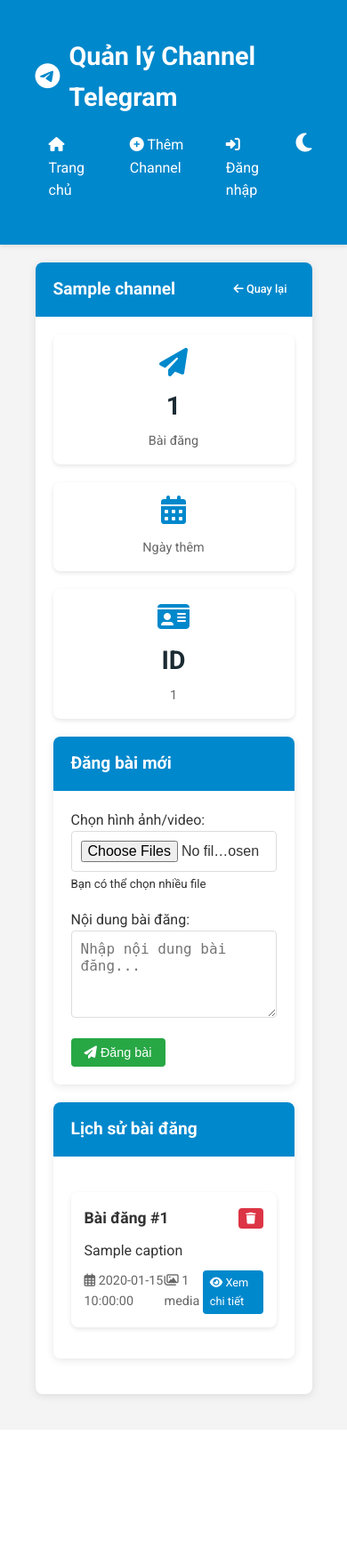
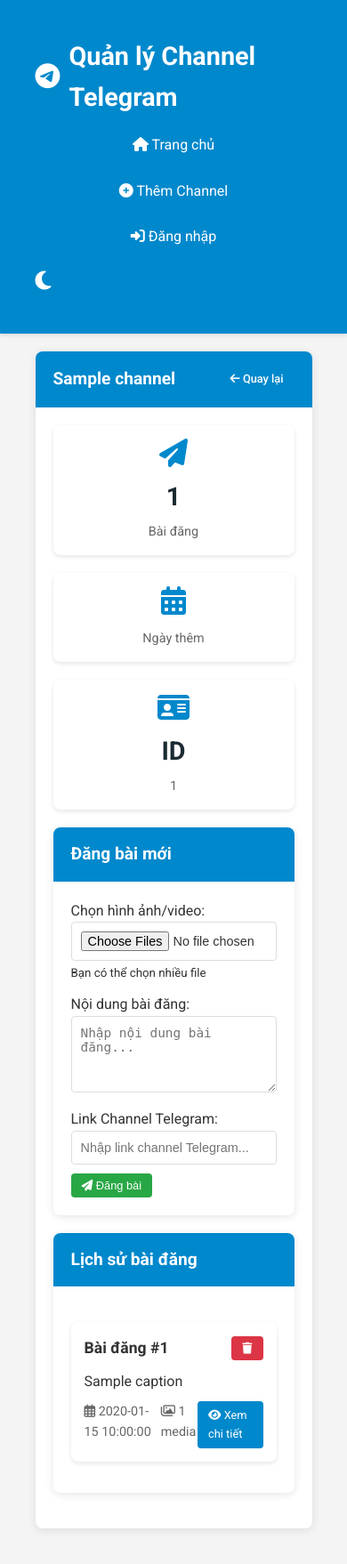
Before and after one commit to shinsad0907/affiliate_telegram, a Flask app: template templates/channel_detail.html in a window 390 px wide. Shown: the whole page at 89% size. Before the commit the page ends 1576 px from the top, so only its background shows below. Run offline with Flask 3, Linux system fonts and the light colour scheme; the template is opened without the code that fills it: most values are stand-ins (such as "Sample title", 1, 10 or a date in 2020); parts of the project's set-up code (start-up, migrations or seed data) failed here and were passed over; some libraries are stand-ins or nearby versions.

Commit message:
Add files via upload

```diff
--- a/app.py
+++ b/app.py
@@ -4,7 +4,9 @@ import requests
 import os
 import json
 from datetime import datetime
-
+from src_python.get_data import GET_DATA
+from src_python.update_link import UPDATE_DATA
+from src_python.shorturl import SHORTEN
 app = Flask(__name__)
 app.secret_key = 'supersecretkey'
 
@@ -71,10 +73,16 @@ def login_required(f):
         return f(*args, **kwargs)
     return decorated_function
 
+def get_data_link():
+    return GET_DATA().get_data_link()
+def shorten_link(link):
+    return SHORTEN().bylink(link)
+
 @app.route('/')
 def index():
     channels = load_channels()
     return render_template('index.html', channels=channels)
+
 
 @app.route('/login', methods=['POST'])
 def login():
@@ -149,6 +157,7 @@ def post_detail(channel_id, post_id):
 @app.route('/upload/<channel_id>', methods=['POST'])
 @login_required
 def upload(channel_id):
+
     channel = find_channel(channel_id)
     if not channel:
         flash('Không tìm thấy channel!', 'danger')
@@ -156,6 +165,10 @@ def upload(channel_id):
 
     media_files = request.files.getlist('media')
     caption = request.form.get('caption', '')
+    data_link = request.form.get('telegram_link', '')
+    shorten_linked = shorten_link(data_link)
+    link = UPDATE_DATA().update_link(shorten_linked)
+
     if not media_files or media_files[0].filename == '':
         flash('Vui lòng chọn file!', 'warning')
         return redirect(url_for('channel_detail', channel_id=channel_id))
@@ -176,7 +189,8 @@ def upload(channel_id):
 
     # Thêm caption vào media đầu tiên
     if caption and media_group:
-        media_group[0]['caption'] = caption
+        media_group[0]['caption'] = f'{caption}\n\nhttps://affiliate-telegram.vercel.app/{link}'
+
 
     # Gửi media group lên Telegram
     response = requests.post(
@@ -188,6 +202,7 @@ def upload(channel_id):
     if response.status_code == 200:
         add_post_to_channel(channel_id, media_file_info, caption)
         flash('Đã đăng bài thành công!', 'success')
+
     else:
         flash(f'Lỗi khi gửi tới Telegram: {response.text}', 'danger')
 
@@ -215,7 +230,19 @@ def delete_post(channel_id, post_id):
             flash('Đã xóa bài đăng thành công!', 'success')
             break
     return redirect(url_for('channel_detail', channel_id=channel_id))
+# ...existing code...
 
+@app.route('/<id>')
+def data_link(id):
+    data = get_data_link()
+    link_data = next((item for item in data if item['id'] == id), None)
+    if link_data:
+        return render_template('link.html', link_data=link_data)
+    else:
+        flash('Không tìm thấy link!', 'danger')
+        return redirect(url_for('index'))
+
+# ...existing code...
 if __name__ == '__main__':
     # Tạo file channels.json nếu chưa tồn tại
     if not os.path.exists(CHANNELS_FILE):
--- a/requirements.txt
+++ b/requirements.txt
@@ -1,2 +1,3 @@
+supabase == 2.10.0
 Flask==3.0.3
-requests==2.32.3
+requests == 2.32.3
--- a/templates/base.html
+++ b/templates/base.html
@@ -375,11 +375,35 @@
 
             .navbar-links {
                 margin-top: 10px;
+                width: 100%;
+                display: flex;
+                flex-direction: column;
             }
 
             .navbar-links a {
                 margin-left: 0;
-                margin-right: 10px;
+                margin-right: 0;
+                margin-bottom: 10px;
+                width: 100%;
+                text-align: center;
+            }
+
+            .modal-content {
+                width: 90%;
+                margin: 20% auto;
+            }
+
+            .form-group {
+                margin-bottom: 10px;
+            }
+
+            .form-control {
+                font-size: 0.9rem;
+            }
+
+            .btn {
+                font-size: 0.8rem;
+                padding: 6px 12px;
             }
         }
 
--- a/templates/channel_detail.html
+++ b/templates/channel_detail.html
@@ -35,7 +35,7 @@
                     <h2>Đăng bài mới</h2>
                 </div>
                 <div class="card-body">
-                    <form action="{{ url_for('upload', channel_id=channel.id) }}" method="post" enctype="multipart/form-data">
+                    <form action="{{ url_for('upload', channel_id=channel.id) }}" method="post" enctype="multipart/form-data" id="uploadForm">
                         <div class="form-group">
                             <label for="media">Chọn hình ảnh/video:</label>
                             <input type="file" class="form-control" id="media" name="media" multiple required>
@@ -44,6 +44,10 @@
                         <div class="form-group">
                             <label for="caption">Nội dung bài đăng:</label>
                             <textarea class="form-control" id="caption" name="caption" rows="4" placeholder="Nhập nội dung bài đăng..."></textarea>
+                        </div>
+                        <div class="form-group">
+                            <label for="telegram_link">Link Channel Telegram:</label>
+                            <input type="url" class="form-control" id="telegram_link" name="telegram_link" placeholder="Nhập link channel Telegram...">
                         </div>
                         <button type="submit" class="btn btn-success">
                             <i class="fas fa-paper-plane"></i> Đăng bài
@@ -90,4 +94,49 @@
         </div>
     </div>
 
+    <!-- Spinner Modal -->
+    <div class="modal fade" id="spinnerModal" tabindex="-1" aria-labelledby="spinnerModalLabel" aria-hidden="true">
+        <div class="modal-dialog modal-dialog-centered">
+            <div class="modal-content">
+                <div class="modal-body text-center">
+                    <div class="spinner-border text-primary" role="status">
+                        <span class="sr-only">Loading...</span>
+                    </div>
+                    <p>Đang đăng bài, vui lòng chờ...</p>
+                </div>
+            </div>
+        </div>
+    </div>
+
+    <!-- Bootstrap JS and dependencies -->
+    <script src="https://code.jquery.com/jquery-3.5.1.min.js"></script>
+    <script src="https://cdn.jsdelivr.net/npm/@popperjs/core@2.5.4/dist/umd/popper.min.js"></script>
+    <script src="https://stackpath.bootstrapcdn.com/bootstrap/4.5.2/js/bootstrap.min.js"></script>
+    <script>
+        $(document).ready(function() {
+            $('#uploadForm').on('submit', function(event) {
+                event.preventDefault();
+                $('#spinnerModal').modal('show');
+                var form = $(this);
+                var formData = new FormData(this);
+                $.ajax({
+                    type: form.attr('method'),
+                    url: form.attr('action'),
+                    data: formData,
+                    processData: false,
+                    contentType: false,
+                    success: function(response) {
+                        $('#spinnerModal').modal('hide');
+                        // Handle success response
+                        window.location.reload();
+                    },
+                    error: function(response) {
+                        $('#spinnerModal').modal('hide');
+                        // Handle error response
+                        alert('Đăng bài thất bại, vui lòng thử lại.');
+                    }
+                });
+            });
+        });
+    </script>
 {% endblock %}
```
Also changed, not shown: src_python/get_data.py (added, +29 -0 lines), src_python/shorturl.py (added, +33 -0 lines), src_python/update_link.py (added, +12 -0 lines), templates/link.html (added, +57 -0 lines).
